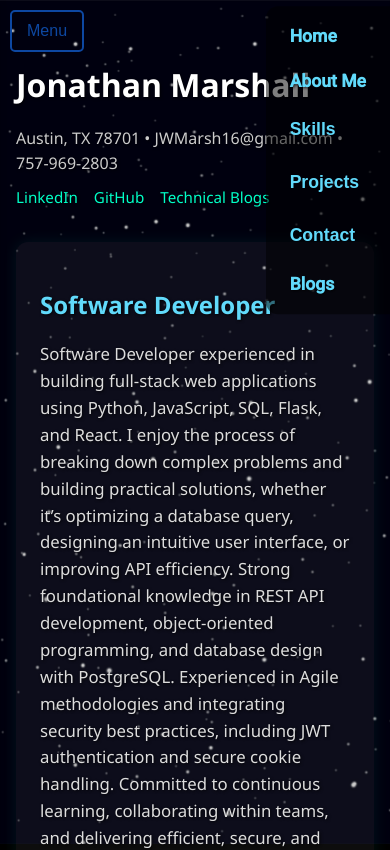
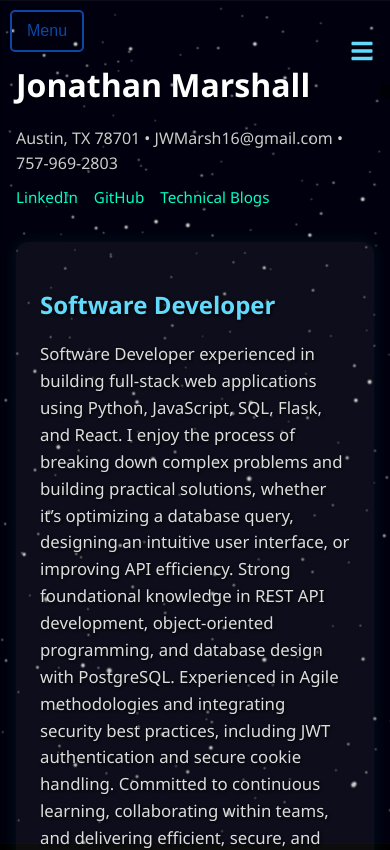
Before and after one commit to Jwmarsh16/personal-portfolio, a React (Vite) app in the folder client/: page /resume in a window 390 px wide. Shown: the top 850 px of the page. Built offline with nearby package versions, Linux system fonts and the light colour scheme.

Commit message:
Make header mobile friendly
Adjust header positioning, padding, and font sizes in Header.css
for mobile screens. Reduce header top offset and adjust button and link
padding for better usability on small devices

```diff
--- a/client/src/Header.css
+++ b/client/src/Header.css
@@ -60,3 +60,59 @@
   background-color: #ffffff;
   color: #1e2a38;
 }
+
+/* Hide hamburger by default on desktop */
+.hamburger {
+  display: none;
+}
+
+/* Mobile styles */
+@media screen and (max-width: 768px) {
+  .header {
+    top: 10%;
+    right: 0;
+    transform: none;
+    padding: 0.5rem 0.3rem;
+    border-radius: 0 0 12px 12px;
+  }
+
+  /* Hide nav links and show hamburger icon */
+  .nav-links {
+    display: none;
+    flex-direction: column;
+    background: rgba(0, 0, 0, 0.8);
+    position: absolute;
+    top: 100%;
+    right: 0;
+    width: 100%;
+    padding: 1rem 0;
+    border-radius: 0 0 12px 12px;
+  }
+
+  /* When header has "open" class, display nav links */
+  .header.open .nav-links {
+    display: flex;
+  }
+
+  /* Show hamburger menu icon on mobile */
+  .hamburger {
+    display: block;
+    position: absolute;
+    top: -3rem;
+    right: 1rem;
+    font-size: 1.5rem;
+    color: #61dafb;
+    cursor: pointer;
+    z-index: 1001;
+  }
+
+  .nav-links li {
+    font-size: 1rem;
+  }
+
+  .nav-links li a,
+  .nav-links li button {
+    padding: 0.4rem 0.8rem;
+    font-size: 0.9rem;
+  }
+}
--- a/client/src/components/Header.jsx
+++ b/client/src/components/Header.jsx
@@ -1,13 +1,16 @@
-import React from 'react';
+import React, { useState } from 'react';
 import { useLocation, useNavigate, Link } from 'react-router-dom';
 import '../Header.css';
 import { scrollToSection } from '../utils/scrollToSection';
+import { FaBars } from 'react-icons/fa';
 
 function Header() {
+  const [menuOpen, setMenuOpen] = useState(false);
   const location = useLocation();
   const navigate = useNavigate();
 
   const handleNavClick = (sectionId) => {
+    setMenuOpen(false); // Close menu after click
     if (location.pathname === '/') {
       scrollToSection(sectionId);
     } else {
@@ -16,16 +19,35 @@ function Header() {
     }
   };
 
+  const toggleMenu = () => {
+    setMenuOpen(!menuOpen);
+  };
+
   return (
-    <header className="header">
+    <header className={`header ${menuOpen ? 'open' : ''}`}>
+      <div className="hamburger" onClick={toggleMenu}>
+        <FaBars />
+      </div>
       <nav className="nav-bar">
         <ul className="nav-links">
-          <li><Link to="/">Home</Link></li>
-          <li><Link to="/about">About Me</Link></li>
-          <li><button onClick={() => handleNavClick('skills')}>Skills</button></li>
-          <li><button onClick={() => handleNavClick('projects')}>Projects</button></li>
-          <li><button onClick={() => handleNavClick('contact')}>Contact</button></li>
-          <li><Link to="/blogs">Blogs</Link></li>
+          <li>
+            <Link to="/" onClick={() => setMenuOpen(false)}>Home</Link>
+          </li>
+          <li>
+            <Link to="/about" onClick={() => setMenuOpen(false)}>About Me</Link>
+          </li>
+          <li>
+            <button onClick={() => handleNavClick('skills')}>Skills</button>
+          </li>
+          <li>
+            <button onClick={() => handleNavClick('projects')}>Projects</button>
+          </li>
+          <li>
+            <button onClick={() => handleNavClick('contact')}>Contact</button>
+          </li>
+          <li>
+            <Link to="/blogs" onClick={() => setMenuOpen(false)}>Blogs</Link>
+          </li>
         </ul>
       </nav>
     </header>
```
